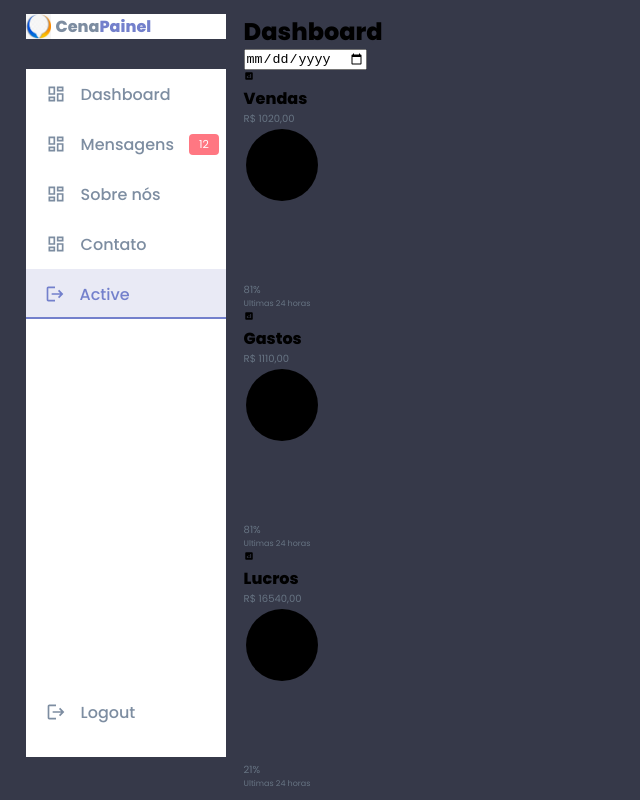
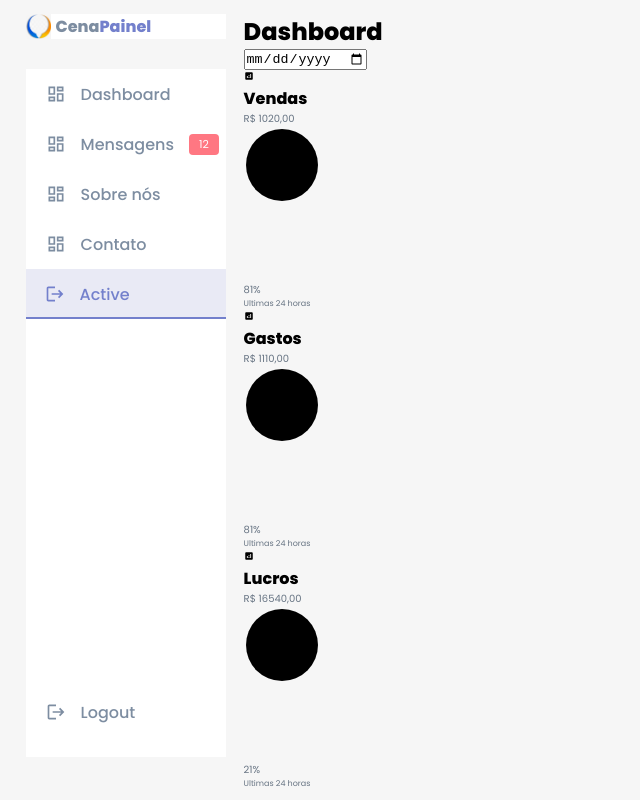
Before and after one commit to israelcena/cenapainel, a React (Create React App) app: page / in a window 1280 px wide. Shown: the whole page, without its empty margins (0-640 px from the left). Built offline with nearby package versions, Linux system fonts and the light colour scheme.

Commit message:
remove background color

```diff
--- a/src/index.css
+++ b/src/index.css
@@ -41,7 +41,7 @@ body {
 	background: var(--color-background);
 	user-select: none;
 	overflow-x: hidden;
-	background-color: var(--color-dark);
+	/* background-color: var(--color-dark); */
 }
 
 main {
```
